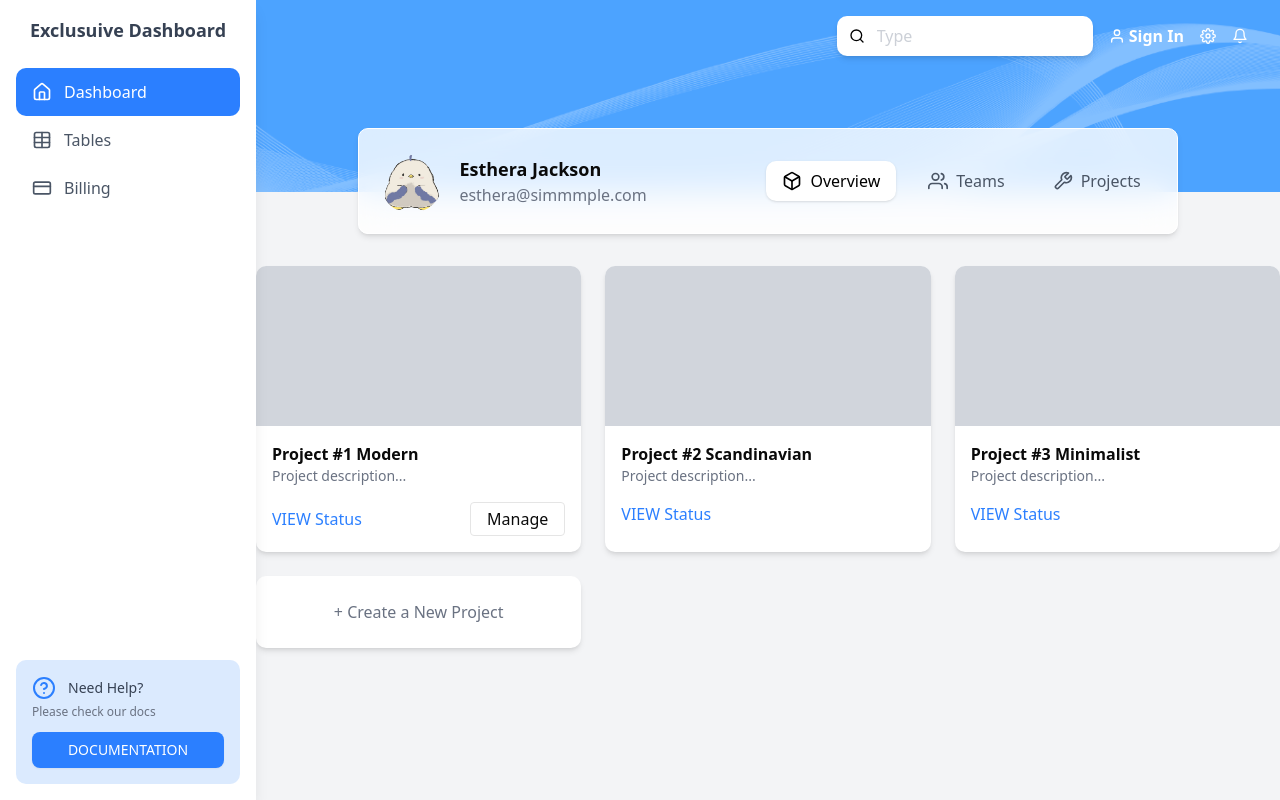
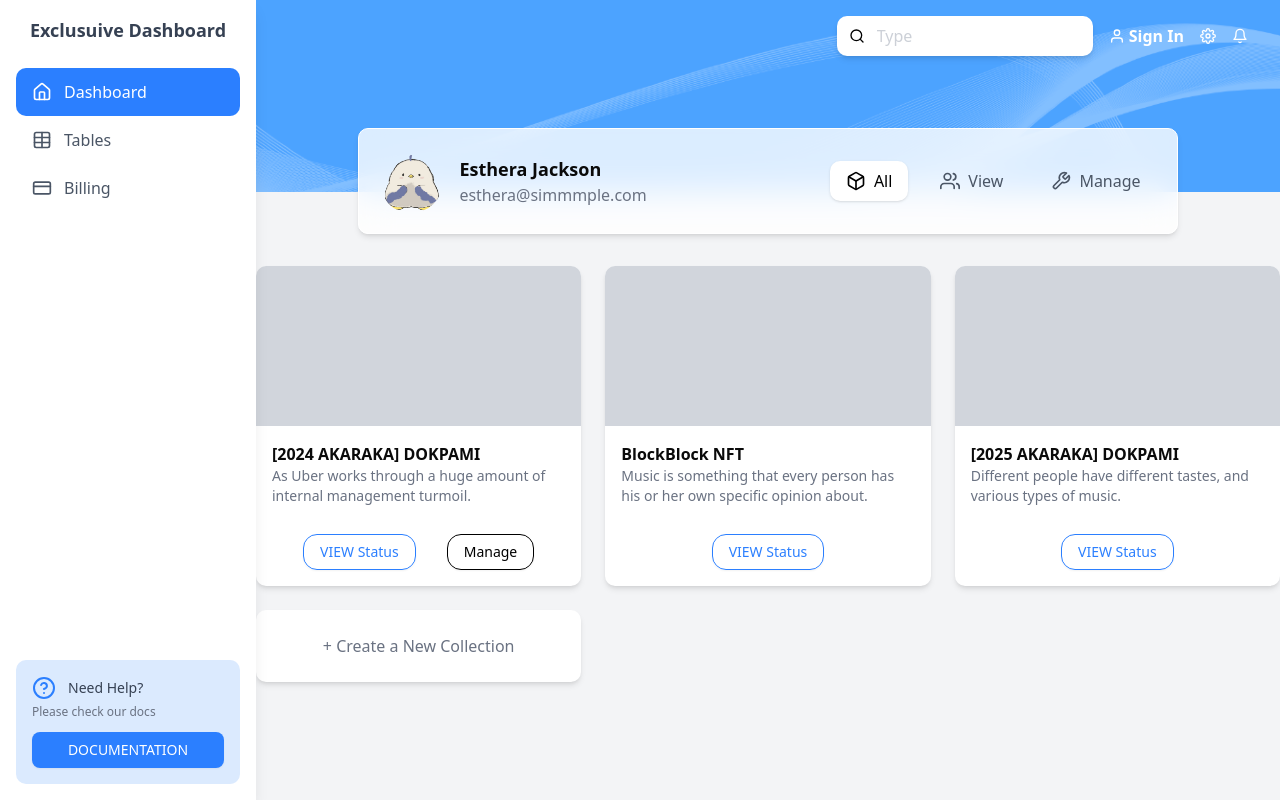
Before and after one commit to Exclusuive/frontend, a React (Vite) app: page /dev in a window 1280 px wide. Built offline with nearby package versions, Linux system fonts and the light colour scheme.

Commit message:
Filtering Collections

```diff
--- a/src/components/Card.tsx
+++ /dev/null
@@ -1,14 +0,0 @@
-export default function Header() {
-  return (
-    <div className="absolute h-48 bg-gradient-to-r from-blue-500 to-blue-400">
-      <div className="absolute top-4 right-4 flex items-center space-x-4">
-        <input
-          type="text"
-          placeholder="Type"
-          className="rounded-lg px-4 py-2 shadow-md focus:outline-none"
-        />
-        <button className="text-white">Sign In</button>
-      </div>
-    </div>
-  );
-}
--- /dev/null
+++ b/src/components/CollectionCard.tsx
@@ -0,0 +1,25 @@
+import { CollectionCardProps } from "@/types/types";
+import { Button } from "./ui/button";
+
+export default function CollectionCard({ title, description, showManage }: CollectionCardProps) {
+  return (
+    <div className="overflow-hidden rounded-lg bg-white shadow-md">
+      <div className="h-40 bg-gray-300"></div>
+      <div className="p-4">
+        <h3 className="font-semibold">{title}</h3>
+        <p className="text-sm text-gray-500">{description}</p>
+        <div className="mt-4 flex justify-evenly">
+          <Button className="mt-3 w-fit rounded-xl border border-blue-500 bg-transparent text-sm text-blue-500">
+            VIEW Status
+          </Button>
+
+          {showManage && (
+            <Button className="mt-3 w-fit rounded-xl border border-black bg-transparent text-sm text-black">
+              Manage
+            </Button>
+          )}
+        </div>
+      </div>
+    </div>
+  );
+}
--- a/src/components/ProfileCard.tsx
+++ b/src/components/ProfileCard.tsx
@@ -1,13 +1,12 @@
+import { ProfileCardProps } from "@/types/types";
 import { useState } from "react";
 import { FiBox, FiUsers, FiTool } from "react-icons/fi";
 
-const ProfileCard = () => {
-  const [active, setActive] = useState("Overview");
-
+const ProfileCard = ({ viewItem, setViewItem }: ProfileCardProps) => {
   const menuItems = [
-    { name: "Overview", icon: <FiBox size={20} />, link: "#" },
-    { name: "Teams", icon: <FiUsers size={20} />, link: "#" },
-    { name: "Projects", icon: <FiTool size={20} />, link: "#" },
+    { name: "All", icon: <FiBox size={20} />, link: "#" },
+    { name: "View", icon: <FiUsers size={20} />, link: "#" },
+    { name: "Manage", icon: <FiTool size={20} />, link: "#" },
   ];
 
   return (
@@ -22,8 +21,8 @@ const ProfileCard = () => {
         {menuItems.map((item) => (
           <button
             key={item.name}
-            onClick={() => setActive(item.name)}
-            className={`flex cursor-pointer items-center space-x-2 rounded-lg px-4 py-2 transition-all ${active === item.name ? "bg-white text-black shadow-sm" : "text-gray-600"}`}
+            onClick={() => setViewItem(item.name)}
+            className={`flex cursor-pointer items-center space-x-2 rounded-lg px-4 py-2 transition-all ${viewItem === item.name ? "bg-white text-black shadow-sm" : "text-gray-600"}`}
           >
             {item.icon}
             <span>{item.name}</span>
--- a/src/pages/Dashboard_Landing.tsx
+++ b/src/pages/Dashboard_Landing.tsx
@@ -1,32 +1,33 @@
+import CollectionCard from "@/components/CollectionCard";
 import ProfileCard from "@/components/ProfileCard";
+import { collections } from "@/types/examples";
+import { useState } from "react";
 
 export default function ProfilePage() {
+  const [viewItem, setViewItem] = useState("All");
+
+  const filteredCollections = collections.filter((collection) => {
+    if (viewItem === "All") return collections;
+    if (viewItem === "View") return !collection.showManage;
+    if (viewItem === "Manage") return collection.showManage;
+  });
+
   return (
     <div className="h-full min-h-screen w-full bg-gray-100">
-      {/* Projects Section */}
+      {/* collections Section */}
       <div className="bg-banner mx-auto h-48 w-full"></div>
-      <ProfileCard />
+      <ProfileCard viewItem={viewItem} setViewItem={setViewItem} />
       <div className="mx-auto mt-8 grid w-full max-w-screen-xl grid-cols-1 gap-6 md:grid-cols-3">
-        {["Modern", "Scandinavian", "Minimalist"].map((project, index) => (
-          <div key={index} className="overflow-hidden rounded-lg bg-white shadow-md">
-            <div className="h-40 bg-gray-300"></div>
-            <div className="p-4">
-              <h3 className="font-semibold">
-                Project #{index + 1} {project}
-              </h3>
-              <p className="text-sm text-gray-500">Project description...</p>
-              <div className="mt-4 flex justify-between">
-                <button className="text-blue-500">VIEW Status</button>
-                {index === 0 && <button className="rounded border px-4 py-1">Manage</button>}
-              </div>
-            </div>
-          </div>
+        {filteredCollections.map((Collection, index) => (
+          <CollectionCard key={index} {...Collection} />
         ))}
 
-        {/* Create New Project Card */}
-        <div className="flex items-center justify-center rounded-lg bg-white p-6 shadow-md">
-          <button className="text-gray-500">+ Create a New Project</button>
-        </div>
+        {/* Create New Collection Card */}
+        {viewItem !== "View" && (
+          <div className="flex items-center justify-center rounded-lg bg-white p-6 shadow-md">
+            <button className="text-gray-500">+ Create a New Collection</button>
+          </div>
+        )}
       </div>
     </div>
   );
--- /dev/null
+++ b/src/types/examples.ts
@@ -0,0 +1,17 @@
+export const collections = [
+  {
+    title: "[2024 AKARAKA] DOKPAMI",
+    description: "As Uber works through a huge amount of internal management turmoil.",
+    showManage: true,
+  },
+  {
+    title: "BlockBlock NFT",
+    description: "Music is something that every person has his or her own specific opinion about.",
+    showManage: false,
+  },
+  {
+    title: "[2025 AKARAKA] DOKPAMI",
+    description: "Different people have different tastes, and various types of music.",
+    showManage: false,
+  },
+];
--- /dev/null
+++ b/src/types/types.ts
@@ -0,0 +1,10 @@
+export interface CollectionCardProps {
+  title: string;
+  description: string;
+  showManage: boolean;
+}
+
+export interface ProfileCardProps {
+  viewItem: string;
+  setViewItem: (item: string) => void;
+}
```
